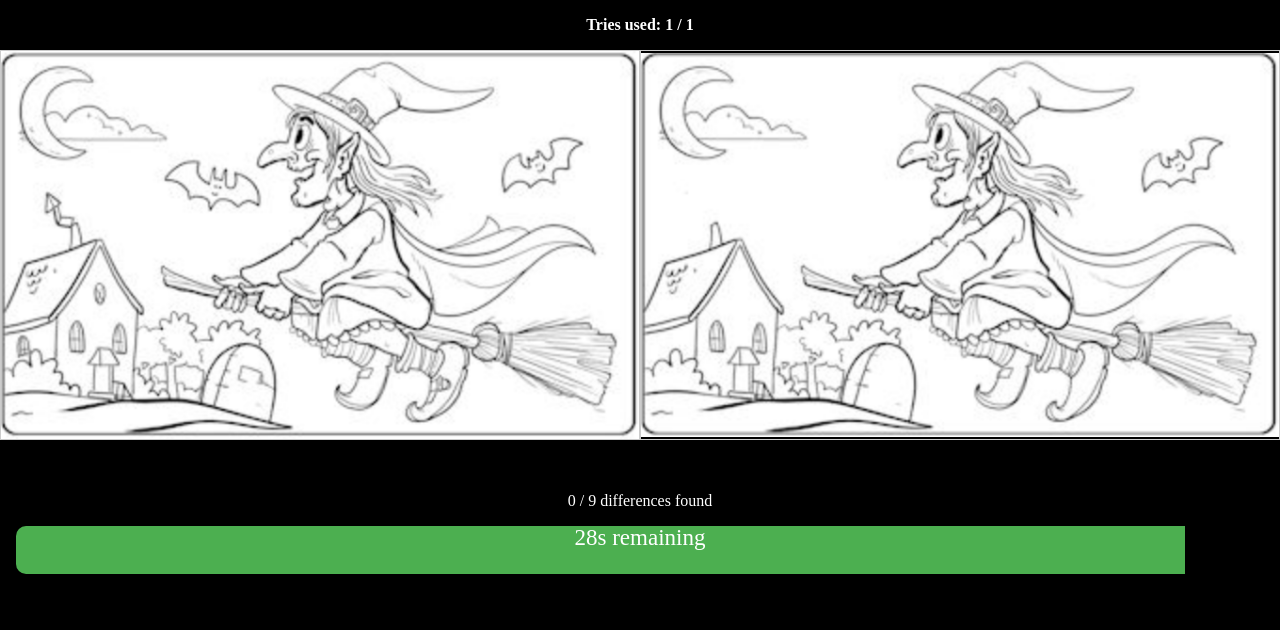
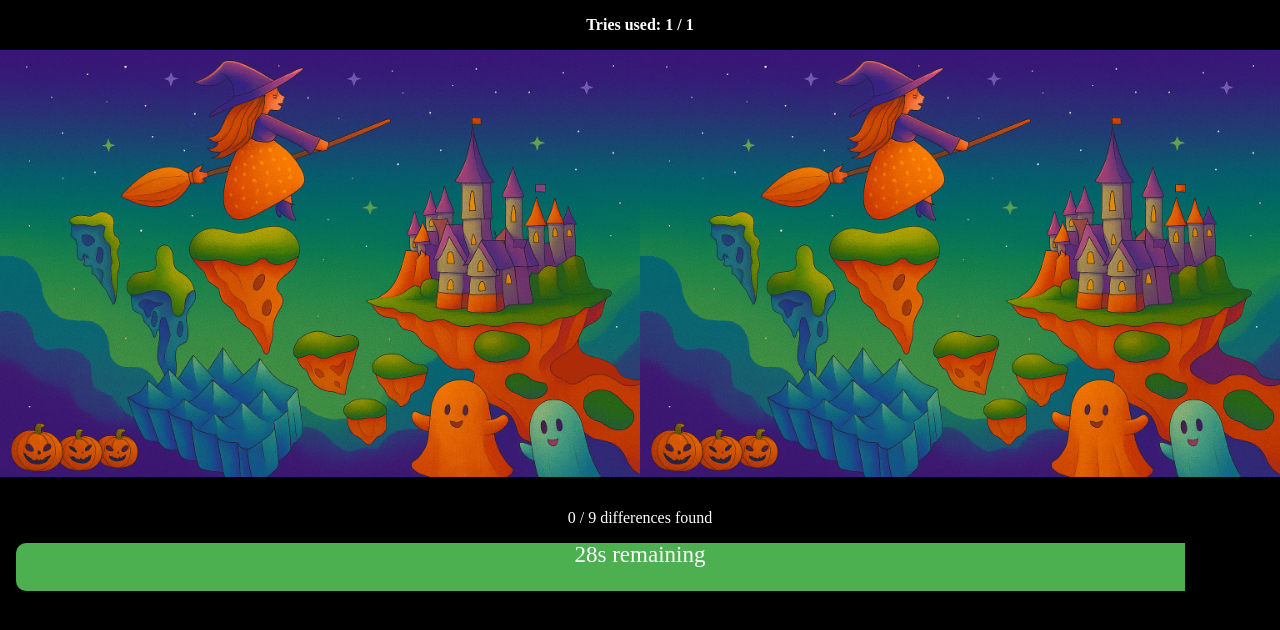
Before and after one commit to zkaii05/HalloweenEscapeRoom, a React (Vite) app: page / in a window 1280 px wide. Both pictures are taken after a click on the button "▶ Start Game". Shown: the top 630 px of the page. Built offline with nearby package versions, Linux system fonts and the light colour scheme.

Commit message:
updated left and right image, along side new video

```diff
--- a/src/App.css
+++ b/src/App.css
@@ -4,7 +4,36 @@ body, html, #root {
   padding: 0;
   height: 100%;
   background-color: black;
-  color: white; /* optional: makes text readable */
+  color: white;
+}
+
+.image-cell, .image-wrapper {
+  margin: 0;
+  padding: 0;
+  border: none;
+  background: black;   /* force fill background */
+  width: 100%;
+  height: 100%;
+}
+.image-wrapper {
+  position: relative;
+}
+
+.game-image {
+  display: block;   /* removes inline gap */
+  width: 100%;
+  height: 100%;
+  object-fit: cover;   /* fill container, may crop */
+  margin: 0;
+  padding: 0;
+  border: none;
+  background: black;   /* fallback if image is smaller */
+}
+
+.click-box {
+  position: absolute;   /* must be positioned relative to wrapper */
+  border: 2px solid transparent; /* no border unless highlighted */
+  background: transparent;
 }
 
 .main-grid {
@@ -14,11 +43,19 @@ body, html, #root {
 }
 
 .top-row {
+  flex: 1;
   display: flex;
-  justify-content: space-between;
-  height: 100%;
-  overflow: visible; /* change this from hidden */
-  background: #000; /* black background */
+  flex-direction: row;
+  overflow: hidden;
+  margin-bottom: 0;    /* remove the extra spacing */
+  background: black;   /* ensures filler is black */
+}
+
+img {
+  display: block;  /* removes inline gap */
+  border: none;
+  margin: 0;
+  padding: 0;
 }
 
 .bottom-row {
@@ -93,9 +130,21 @@ body, html, #root {
   display: flex;
   flex-direction: row;
   overflow: hidden;
-  margin-bottom: 20px; /* ← this adds spacing below the images */
+  margin-bottom: 0;   /* no gap */
+  background: black;  /* ensures fill is black */
 }
 
+
+.top-row img {
+  display: block;
+  margin: 0;
+  padding: 0;
+  border: none;
+  width: 100%; /* stretch horizontally */
+  height: 100%; /* stretch vertically */
+  object-fit: contain;
+  background: black;
+}
 @keyframes float {
   0% {
     transform: translateY(0);
@@ -449,3 +498,33 @@ body, html, #root {
   from { background-color: #df7474; }
   to { background-color: #f00; }
 }
+
+.overlay-video {
+  position: fixed;     /* always on top of screen */
+  top: 0;
+  left: 0;
+  width: 100vw;
+  height: 100vh;
+  background: transparent; /* no background */
+  display: flex;
+  align-items: center;
+  justify-content: center;
+  z-index: 9999;       /* ensure it’s above all other elements */
+}
+
+.top-row-wrapper {
+  position: relative;   /* makes it the positioning context */
+}
+
+.overlay-video {
+  position: absolute;
+  top: 0;
+  left: 0;
+  width: 100%;         /* match .top-row size */
+  height: 100%;
+  display: flex;
+  align-items: center;
+  justify-content: center;
+  z-index: 10;         /* above the images */
+  pointer-events: none; /* allows clicks to pass through if you want */
+}
--- a/src/App.jsx
+++ b/src/App.jsx
@@ -27,12 +27,12 @@ const attempt = 1
 // Video
 const video1 = "videos/Scare video 1.mp4"
 const video2 = "videos/Scare video 2.mp4"
+const video3 = "videos/Scary_girl.mp4"
 
 // Audio
 const correctlySpotted = new Audio("audios/click_correct.mp3");
 const wronglySpotted = new Audio("audios/Wrong Attempt.wav");
 const timeIsUp = new Audio("audios/Time up.mp3");
-const bringAttentionToClueButton = new Audio("audios/clue button.WAV");
 const correctPasswordAudio = new Audio("audios/The Correct Answer.wav");
 const congratulationsButton = new Audio("audios/congratulation.WAV")
 
@@ -57,8 +57,14 @@ function App() {
   const [showPasswordPrompt, setShowPasswordPrompt] = useState(false);
   const [passwordInput, setPasswordInput] = useState('');
   const [passwordError, setPasswordError] = useState('');
+
+  // video for morse code
   const [showClueVideo, setShowClueVideo] = useState(false);
   const [videoEnded, setVideoEnded] = useState(false);
+
+  // video after time eds
+  const [overlayVideo, setOverlayVideo] = useState(null); // null or video source
+  const [overlayVisible, setOverlayVisible] = useState(false);
 
   // Helper: play sound effect with ducking
   const playWithDucking = (sound, duckVolume = 0.1, restoreVolume = 0.5) => {
@@ -86,9 +92,9 @@ function App() {
 
           playWithDucking(timeIsUp);
           // wait 2 seconds before playing the clue button sound
-          if (attempts === 1){
+          if (attempts === 1) {
             setTimeout(() => {
-            playWithDucking(bringAttentionToClueButton);
+              setOverlayVideo(video3);
             }, 1800);
           }
 
@@ -173,7 +179,7 @@ function App() {
           <div className="headspace">
             <p>Tries used: {attempts} / {attempt}</p>
           </div>
-
+          <div className="top-row-wrapper">
             <div className="top-row">
               <ImageCell
                 label="Left Image"
@@ -191,6 +197,51 @@ function App() {
                 onBoxClick={handleBoxClick}
                 indicators={indicators}
               />
+            </div>
+
+              {overlayVideo && (
+                <div
+                  className="overlay-video"
+                  style={{
+                    opacity: overlayVisible ? 0.7 : 0,
+                    transition: "opacity 1s ease-in-out", // smooth fade
+                    width: "100%",
+                    height: "100%",
+                    position: "absolute",
+                    top: 0,
+                    left: 0,
+                  }}
+                >
+                  <video
+                    id="overlayVideoElement"
+                    autoPlay
+                    playsInline
+                    style={{
+                      width: "100%",
+                      height: "100%",
+                      objectFit: "cover",
+                    }}
+                    onPlay={(e) => {
+                      backgroundMusic.pause();
+                      setOverlayVisible(true); // fade in
+                    }}
+                    onTimeUpdate={(e) => {
+                      const videoEl = e.currentTarget;
+                      if (videoEl.duration && videoEl.currentTime >= videoEl.duration - 1.5) {
+                        if (overlayVisible) {
+                          setOverlayVisible(false); // fade out
+                        }
+                      }
+                    }}
+                    onEnded={() => {
+                      setOverlayVideo(null); // remove video after fade
+                      backgroundMusic.play();
+                    }}
+                  >
+                    <source src={overlayVideo} type="video/mp4" />
+                  </video>
+                </div>
+              )}
             </div>
 
           <div className="bottom-row">
```
Also changed, not shown: public/image-left.jpg, public/image-right.jpg. Lines whose indentation alone changed are shown as unchanged.
